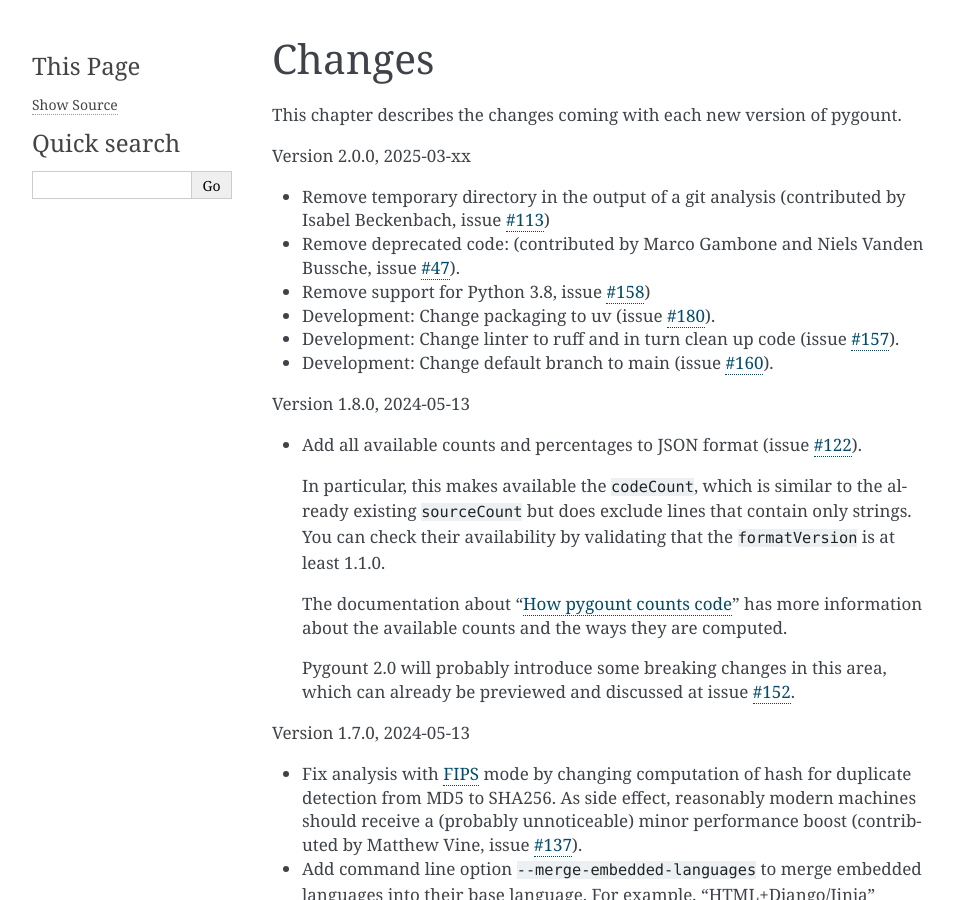
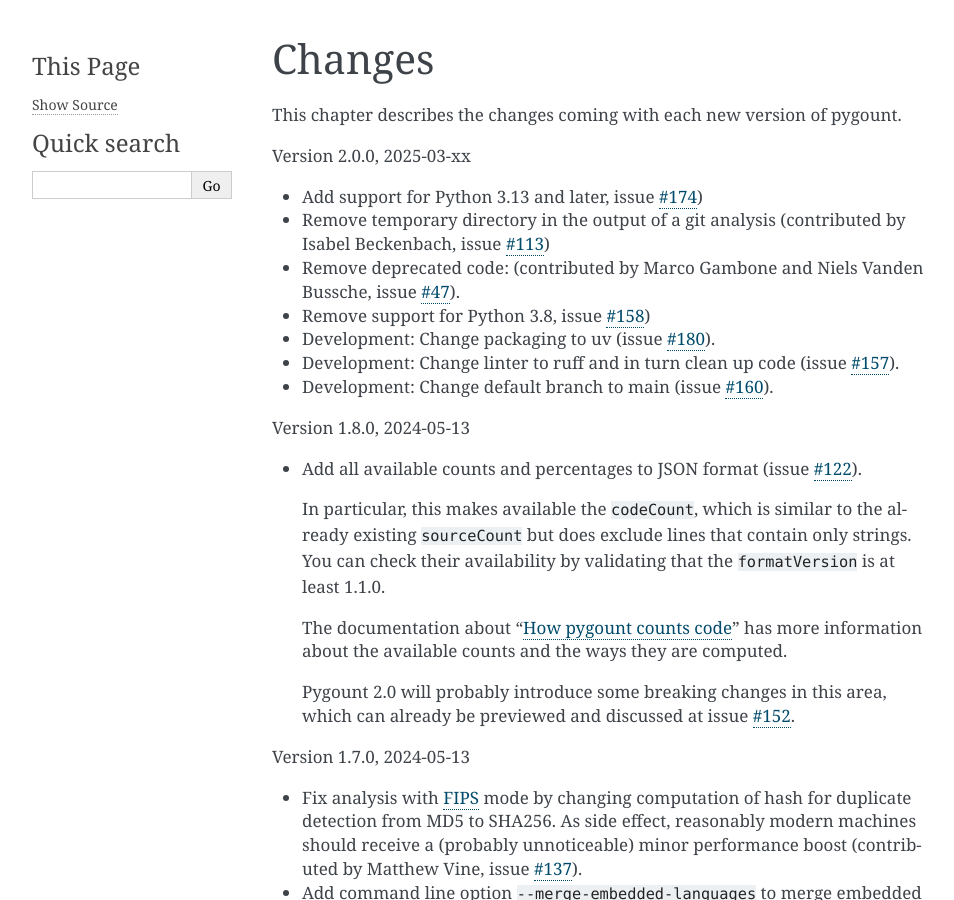
Before and after one commit to roskakori/pygount, a Sphinx documentation site: the page built from docs/changes.rst, in a window 1280 px wide and 900 px high. Shown: the whole window, without its empty margins (148-1102 px from the left). Built offline with Sphinx 7.4.7, drawn with Linux system fonts in a browser that asks for light colours.

Commit message:
#174 Add support for Python 3.13 and later

```diff
--- a/docs/changes.rst
+++ b/docs/changes.rst
@@ -5,7 +5,8 @@
 
 Version 2.0.0, 2025-03-xx
 
-
+* Add support for Python 3.13 and later, issue
+  `#174 <https://github.com/roskakori/pygount/issues/174>`_)
 * Remove temporary directory in the output of a git analysis (contributed by
   Isabel Beckenbach, issue `#113 <https://github.com/roskakori/pygount/issues/113>`_)
 * Remove deprecated code: (contributed by Marco Gambone and Niels Vanden Bussche, issue
--- a/pyproject.toml
+++ b/pyproject.toml
@@ -3,7 +3,7 @@
 version = "2.0.0"
 description = "count source lines of code (SLOC) using pygments"
 authors = [{ name = "Thomas Aglassinger", email = "roskakori@users.sourceforge.net" }]
-requires-python = ">=3.9, <3.13"
+requires-python = ">=3.9, <4"
 readme = "README.md"
 license = "BSD-3-Clause"
 keywords = [
@@ -23,6 +23,7 @@
     "Programming Language :: Python :: 3.10",
     "Programming Language :: Python :: 3.11",
     "Programming Language :: Python :: 3.12",
+    "Programming Language :: Python :: 3.13",
     "Topic :: Software Development",
 ]
 dependencies = [
```
Also changed, not shown: 1 other file.
